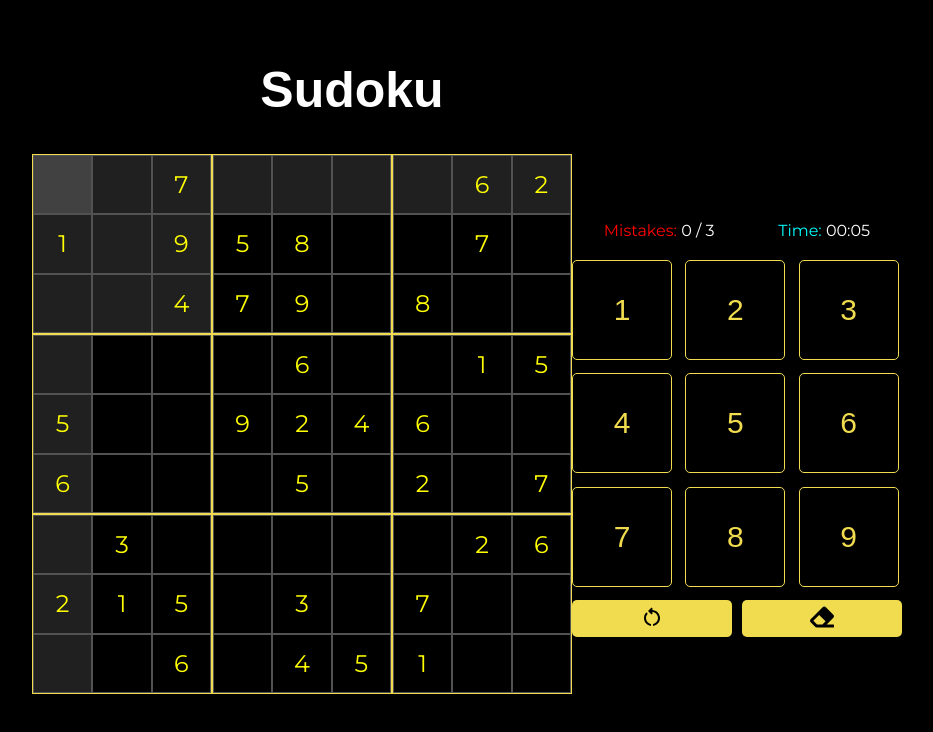
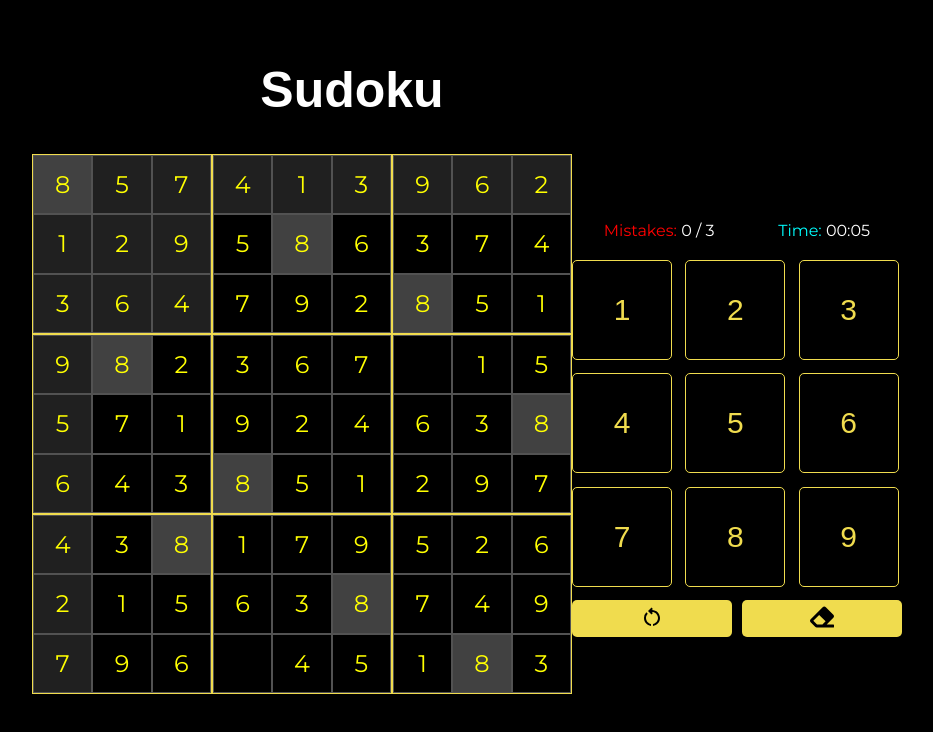
Before and after one commit to ghostNotFounded/sudoku-web-app, a React (Vite) app: page / in a window 1280 px wide. Shown: the top 732 px of the page, without its empty margins (288-1221 px from the left). Built offline with nearby package versions, Linux system fonts and the light colour scheme.

Commit message:
added highlight all same number feature

```diff
--- a/src/App.tsx
+++ b/src/App.tsx
@@ -61,6 +61,8 @@ function App() {
         const srow = Math.floor(currPos.row / 3) * 3;
         const scol = Math.floor(currPos.col / 3) * 3;
 
+        const val = grid[currPos.row][currPos.col];
+
         const subgrid =
           row >= srow && row < srow + 3 && col >= scol && col < scol + 3;
 
@@ -81,7 +83,12 @@ function App() {
               row === currPos.row || col === currPos.col || subgrid
                 ? " selected"
                 : ""
-            }${row === currPos.row && col === currPos.col ? " curr" : ""}${
+            }${
+              (val === cell && val !== 0) ||
+              (row === currPos.row && col === currPos.col)
+                ? " curr"
+                : ""
+            }${
               initialNumber(originalGrid, row, col) || message.length !== 0
                 ? " original"
                 : ""
@@ -114,10 +121,12 @@ function App() {
 
     if (mistakes >= 2) {
       setMessage("Oops! Too many mistakes, try again!");
+      setGameFinished(true);
     }
 
     if (completedSudoku(grid)) {
       setMessage("🎉 You solved the Sudoku! 🎉");
+      setGameFinished(true);
     }
   };
 
@@ -140,6 +149,10 @@ function App() {
     setMessage("");
 
     setMistakes(0);
+
+    setGameFinished(false);
+
+    setTime(0);
   };
 
   const handleErase = () => {
--- a/src/utils.ts
+++ b/src/utils.ts
@@ -76,7 +76,7 @@ export function createSudokuBoard(): number[][] {
   for (let row of board) {
     let newRow: number[] = [];
     for (let num of row) {
-      if (Math.random() < 0.5) {
+      if (Math.random() < 0.02) {
         // Randomly decide whether to keep the number or make it empty
         newRow.push(0); // Add empty cell
       } else {
```
